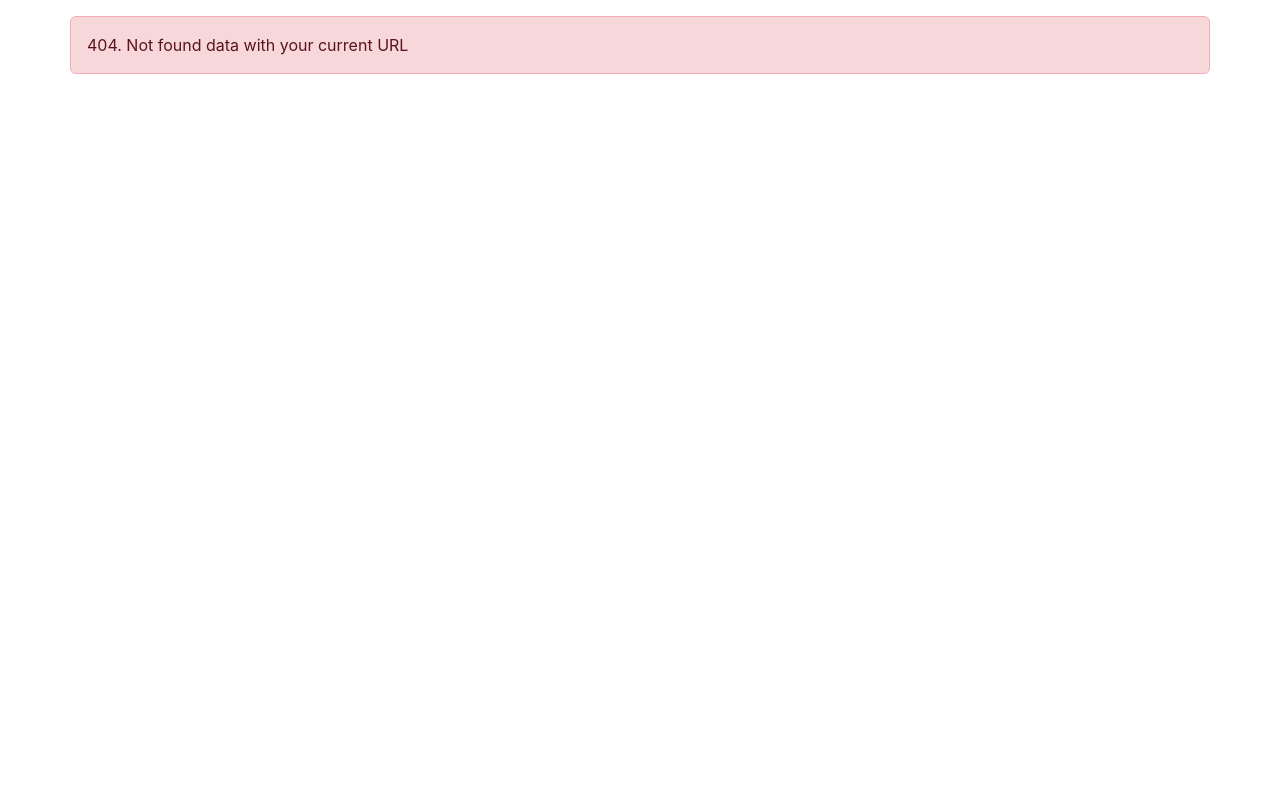
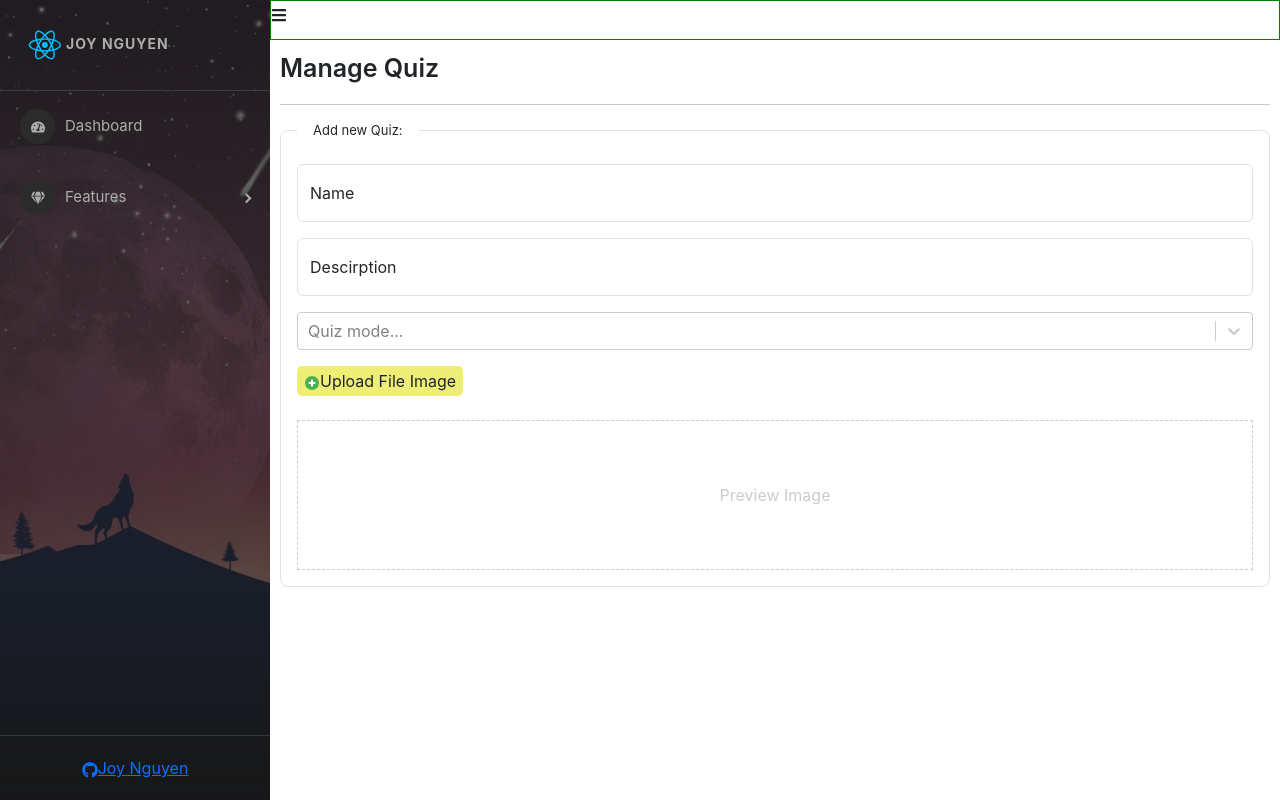
Before and after one commit to JoyNguyenIT/projectReactJS, a React (Create React App) app: page /admins/manage-quizzies in a window 1280 px wide. Before the commit this address had no page. Built offline with nearby package versions, Linux system fonts and the light colour scheme.

Commit message:
design manage quiz

```diff
--- a/package.json
+++ b/package.json
@@ -19,6 +19,7 @@
     "react-redux": "8.0.1",
     "react-router-dom": "6.3.0",
     "react-scripts": "5.0.1",
+    "react-select": "5.4.0",
     "react-toastify": "9.0.7",
     "redux": "4.2.0",
     "redux-devtools-extension": "2.13.9",
--- a/src/Layout.js
+++ b/src/Layout.js
@@ -15,6 +15,7 @@ import 'react-toastify/dist/ReactToastify.css';
 import Register from "./component/Auth/Register";
 import ListQuiz from "./component/User/ListQuiz";
 import DetailQuiz from "./component/User/DetailQuiz";
+import ManageQuiz from "./component/Admin/Content/ManageQuiz/ManageQuiz";
 
 
 const Layout = (props) => {
@@ -40,6 +41,7 @@ const Layout = (props) => {
                 <Route path="/admins" element={<Admin />} >
                     <Route index element={<DashBoard />} />
                     <Route path="manage-users" element={<ManageUser />} />
+                    <Route path="manage-quizzies" element={<ManageQuiz />} />
                 </Route>
                 <Route path="/register" element={<Register />} />
                 <Route path="/login" element={<Login />} />
--- /dev/null
+++ b/src/component/Admin/Content/ManageQuiz/ManageQuiz.js
@@ -0,0 +1,82 @@
+import { useState } from "react";
+import "./ManageQuiz.scss"
+import Select from "react-select"
+import { FcPlus } from "react-icons/fc";
+
+const options = [
+    { value: 'EASY', label: 'EASY' },
+    { value: 'MEDIUM', label: 'MEDIUM' },
+    { value: 'HARD', label: 'HARD' }
+];
+
+
+
+const ManageQuiz = (props) => {
+    const [previewImage, setPreviewImage] = useState()
+
+
+    const handleUploadImage = (event) => {
+        if (event.target && event.target.files && event.target.files[0]) {
+            setPreviewImage(URL.createObjectURL(event.target.files[0]));
+        }
+        else {
+
+        }
+        console.log(">>>check: ", event.target.files)
+    }
+
+    return (
+        <div className="manage-quiz-container">
+            <div className="title">
+                Manage Quiz
+            </div>
+            <hr />
+            <form action="/action_page.php">
+                <fieldset className="border rounded-3 p-3">
+                    <legend className="float-none w-auto px-3">Add new Quiz:</legend>
+                    <div className="add-new-quiz">
+                        <div className="form-floating mb-3">
+                            <input type="text" className="form-control" placeholder="Name Quiz" />
+                            <label for="floatingInput">Name</label>
+                        </div>
+                        <div className="form-floating">
+                            <input type="text" className="form-control" placeholder="Description..." />
+                            <label for="floatingPassword">Descirption</label>
+                        </div>
+                        <div className="form-floating my-3">
+                            <Select
+                                // value={selectedOption}
+                                // onChange={this.handleChange}
+                                options={options}
+                                placeholder="Quiz mode..."
+                            />
+                        </div>
+                        <div className='col-md-12 mb-3'>
+                            <label className="form-label label-upload" htmlFor='uploadImage'>
+                                < FcPlus />Upload File Image
+                            </label>
+                            <input
+                                type="file"
+                                hidden
+                                id='uploadImage'
+                                onChange={handleUploadImage}
+                            />
+                        </div>
+                        <div className='col-md-12 img-preview'>
+                            {previewImage ?
+                                <img src={previewImage} alt='logo' />
+                                :
+                                < span >Preview Image</span>
+                            }
+                        </div>
+                    </div>
+
+                </fieldset>
+            </form>
+
+
+        </div>
+    )
+}
+
+export default ManageQuiz
--- /dev/null
+++ b/src/component/Admin/Content/ManageQuiz/ManageQuiz.scss
@@ -0,0 +1,40 @@
+.manage-quiz-container {
+    padding: 10px;
+
+    .title {
+        font-size: 25px;
+        font-weight: 600;
+    }
+
+    legend {
+        font-size: 13px;
+    }
+
+    .add-new-quiz {
+        .label-upload {
+            background-color: #eeee76;
+            padding: 3px 7px;
+            border-radius: 5px;
+            width: fit-content;
+            cursor: pointer;
+
+            &:hover {
+                background-color: #e2e29c
+            }
+        }
+
+        .img-preview {
+            display: flex;
+            color: #ccc;
+            justify-content: center;
+            border: dashed 1px #ccc;
+            height: 150px;
+            align-items: center;
+
+            img {
+                max-width: 100%;
+                max-height: 100%;
+            }
+        }
+    }
+}
--- a/src/component/Admin/SideBar.js
+++ b/src/component/Admin/SideBar.js
@@ -12,10 +12,11 @@ import {
 import sidebarBg from '../../assets/bg2.jpg';
 import { DiReact } from "react-icons/di";
 import { MdDashboard } from "react-icons/md";
-import { Link } from 'react-router-dom';
+import { Link, useNavigate } from 'react-router-dom';
 
 const SideBar = (props) => {
     const { image, collapsed, toggled, handleToggleSidebar } = props
+    const navigate = useNavigate()
     return (
         <div>
             <ProSidebar
@@ -41,7 +42,7 @@ const SideBar = (props) => {
                         }}
                     >
                         <DiReact size={'3em'} color='#00bfff' />
-                        <span>Joy Nguyen</span>
+                        <span onClick={() => navigate("/")}>Joy Nguyen</span>
                     </div>
                 </SidebarHeader>
 
@@ -66,7 +67,8 @@ const SideBar = (props) => {
                             <MenuItem> Quản lý Users
                                 <Link to="/admins/manage-users" />
                             </MenuItem>
-                            <MenuItem> Quản lý bài Quiz</MenuItem>
+                            <MenuItem> Quản lý bài Quiz
+                                <Link to="/admins/manage-quizzies" /></MenuItem>
                             <MenuItem> Quản lý câu hỏi</MenuItem>
                         </SubMenu>
 
--- a/src/component/User/DetailQuiz.js
+++ b/src/component/User/DetailQuiz.js
@@ -1,8 +1,9 @@
 import { useEffect, useState } from "react"
 import { useParams, useLocation } from "react-router-dom"
-import { getDetailQuestionId } from "../../services/apiService"
+import { getDetailQuestionId, postFinishQuiz } from "../../services/apiService"
 import _, { chain, values } from "lodash"
 import Question from "./Question"
+import ModalResultQuiz from "./ModalResultQuiz"
 
 const DetailQuiz = (props) => {
     const params = useParams()
@@ -10,6 +11,10 @@ const DetailQuiz = (props) => {
     const location = useLocation()
     const [currentQues, setCurrentQues] = useState([])
     const [quesIndex, setQuesIndex] = useState(0)
+    const [showAnswer, setShowAnswer] = useState(false)
+    const [dataResult, setDataResult] = useState({})
+
+
 
     useEffect(() => {
         fetchDetailQuestion()
@@ -38,7 +43,6 @@ const DetailQuiz = (props) => {
                 return { id: questionId, detail, questionDescription, image, answers }
             })
             .value()
-        console.log("check data: ", data)
         setCurrentQues(data)
     }
 
@@ -55,13 +59,65 @@ const DetailQuiz = (props) => {
             question.answers = answerSelected
         }
         let index = currentQuesClone.findIndex(item => item.id === qId)
-        console.log(">>>>>>>>>>check index: ", index)
         if (index > -1) {
             currentQuesClone[index] = question
             setCurrentQues([...currentQuesClone])
         }
 
-        console.log(">>>>cehck : ", currentQuesClone)
+    }
+
+    const handleFinishQuiz = async () => {
+        // {
+        //     "quizId": 1,
+        //         "answers": [
+        //             {
+        //                 "questionId": 1,
+        //                 "userAnswerId": [3]
+        //             },
+        //             {
+        //                 "questionId": 2,
+        //                 "userAnswerId": [6]
+        //             }
+        //         ]
+        // }
+        let dataFinish = {
+            quizId: quizId,
+            answers: []
+        }
+
+        if (currentQues && currentQues.length > 0) {
+            let answer = []
+            currentQues.forEach(ques => {
+                let questionId = +ques.id
+                let userAnswerId = []
+
+                ques.answers.forEach(a => {
+                    if (a.isSelected === true) {
+                        userAnswerId.push(a.id)
+                    }
+                })
+
+                answer.push({
+                    questionId: +questionId,
+                    userAnswerId: userAnswerId
+                })
+            })
+            dataFinish.answers = answer
+        }
+        let res = await postFinishQuiz(dataFinish)
+        if (res && res.EC === 0) {
+            setDataResult({
+                countCorrect: res.DT.countCorrect,
+                countTotal: res.DT.countTotal,
+                quizData: res.DT.quizData
+            })
+            setShowAnswer(true)
+        }
+        else {
+            alert("something wrong....!")
+        }
+
+
     }
 
     return (
@@ -94,7 +150,7 @@ const DetailQuiz = (props) => {
                         onClick={() => setQuesIndex(quesIndex + 1)}
                     >Next </button>
                     <button className="btn btn-warning"
-                        onClick={() => setQuesIndex(quesIndex + 1)}
+                        onClick={() => handleFinishQuiz()}
                     >Finish </button>
                 </div>
 
@@ -103,6 +159,11 @@ const DetailQuiz = (props) => {
             <div className="right-content">
                 <div className="time-countdown">800000</div>
             </div>
+            <ModalResultQuiz
+                show={showAnswer}
+                setShow={setShowAnswer}
+                dataResult={dataResult}
+            />
         </div>
     )
 }
--- /dev/null
+++ b/src/component/User/ModalResultQuiz.js
@@ -0,0 +1,41 @@
+import { useState } from 'react';
+import Button from 'react-bootstrap/Button';
+import Modal from 'react-bootstrap/Modal';
+
+
+function ModalResultQuiz(props) {
+    const { show, setShow, dataResult } = props;
+
+    const handleClose = () => setShow(false);
+    const handleShow = () => setShow(true);
+
+
+
+    return (
+        <>
+            <Modal
+                show={show}
+                onHide={handleClose}
+                backdrop="static"
+            >
+                <Modal.Header closeButton>
+                    <Modal.Title>Your Result: </Modal.Title>
+                </Modal.Header>
+                <Modal.Body>
+                    <div> Total Question:{dataResult.countTotal} </div>
+                    <div>Total Correct:{dataResult.countCorrect}</div>
+                </Modal.Body>
+                <Modal.Footer>
+                    <Button variant="secondary" onClick={handleClose}>
+                        Show Answer
+                    </Button>
+                    <Button variant="primary" onClick={handleClose}>
+                        Cancel
+                    </Button>
+                </Modal.Footer>
+            </Modal>
+        </>
+    );
+}
+
+export default ModalResultQuiz;
--- a/src/services/apiService.js
+++ b/src/services/apiService.js
@@ -51,8 +51,12 @@ const getDetailQuestionId = (id) => {
 
 }
 
+const postFinishQuiz = (data) => {
+    return axios.post('api/v1/quiz-submit', { ...data });
+}
+
 export {
     postCreateNewUser, getAllTableUsers, putUpdateUser, deleteUser,
     getUserPaginate, postLogin, postRegister, getQuizByUser,
-    getDetailQuestionId
+    getDetailQuestionId, postFinishQuiz
 }
```
Also changed, not shown: 1 other file (tests, documents, lock files or other folders).
